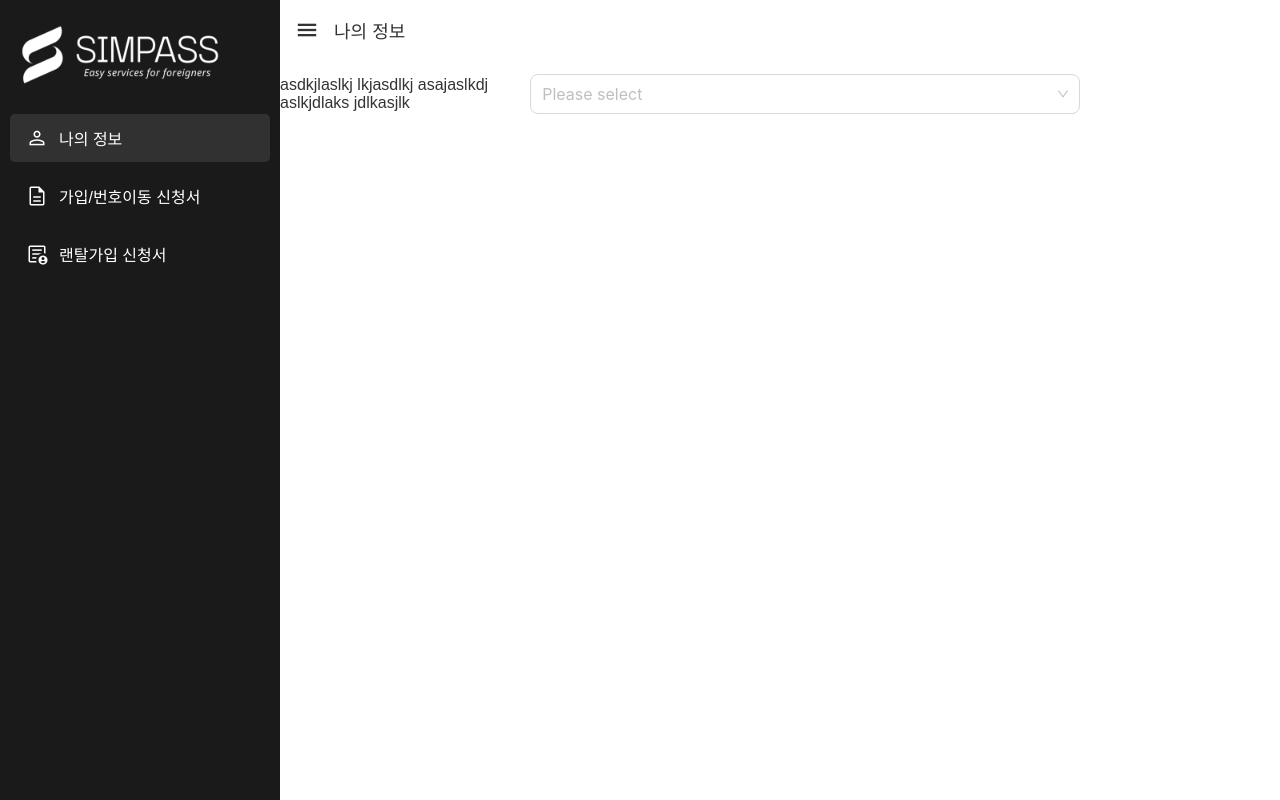
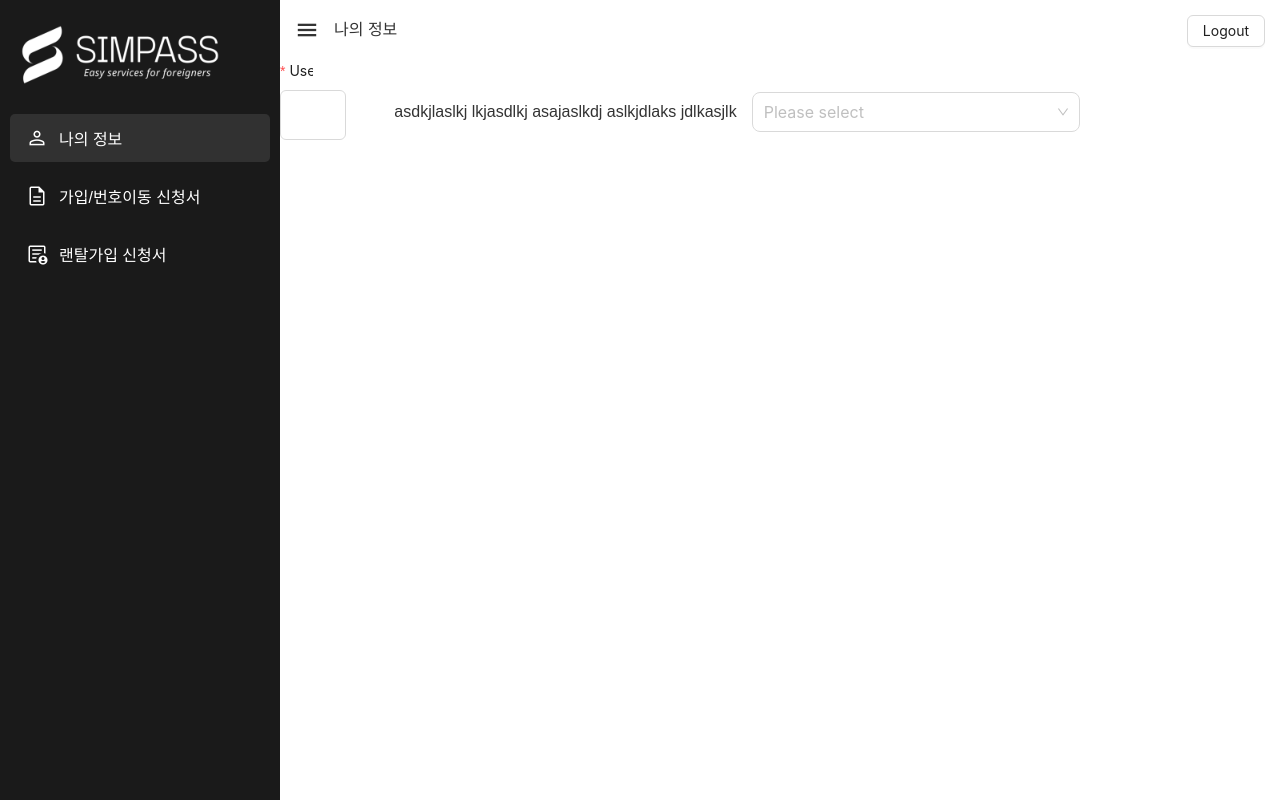
Before and after one commit to itsjasur/vue-manager-simpass, a Vue app: page /profile in a window 1280 px wide. Shown: the top 800 px of the page. Built offline with nearby package versions, Linux system fonts and the light colour scheme; sample sign-in values are in the browser's storage.

Commit message:
dashboard layout updated

```diff
--- a/src/App.vue
+++ b/src/App.vue
@@ -16,5 +16,6 @@
 body {
   margin: 0;
   padding: 0;
+  background-color: blueviolet;
 }
 </style>
--- a/src/components/Header.vue
+++ b/src/components/Header.vue
@@ -1,9 +1,10 @@
 <template>
-  <div class="header">
+  <div class="left">
     <i @click="useSideMenuStore().toggle()" class="material-symbols-outlined"> menu </i>
+    <div class="title"><MenuTitle /></div>
+  </div>
 
-    <p><MenuTitle /></p>
-  </div>
+  <a-button class="button">Logout</a-button>
 </template>
 
 <script setup>
@@ -12,11 +13,25 @@ import { useSideMenuStore } from '../stores/side-menu'
 </script>
 
 <style scoped>
+.button {
+  width: auto;
+}
+
+.left {
+  display: flex;
+  align-items: center;
+}
+
 i {
   font-size: 24px;
-  padding: 0 15px;
+
   cursor: pointer;
 }
+
+.title {
+  padding: 0 15px;
+}
+
 i:hover {
   color: var(--main-color);
 }
--- a/src/views/DashBoardView.vue
+++ b/src/views/DashBoardView.vue
@@ -5,11 +5,15 @@
       class="overlay"
       @click="useSideMenuStore().close()"
     />
-    <div v-if="useSideMenuStore().isSideMenuOpen" class="side-menu">
+    <div
+      v-if="useSideMenuStore().isSideMenuOpen"
+      class="side-menu"
+      :class="{ sideMenuOpen: useSideMenuStore().isSideMenuOpen }"
+    >
       <SideMenu />
     </div>
 
-    <div class="main-content" :class="{ open: useSideMenuStore().isSideMenuOpen }">
+    <div class="main-content" :class="{ sideMenuOpen: useSideMenuStore().isSideMenuOpen }">
       <div class="header">
         <Header />
       </div>
@@ -42,46 +46,49 @@ onMounted(() => {
 </script>
 
 <style scoped>
-.container {
+.side-menu {
+  width: 280px;
   height: 100vh;
+  background-color: #1a1a1a;
+  transition: transform 0.3s ease;
+  position: fixed;
+  top: 0;
+  left: 0;
+  z-index: 1002;
 }
 
-.side-menu {
-  position: fixed;
-  top: 0;
-  width: 280px; /* Fixed width */
-  height: 100vh;
-  background-color: #1a1a1a;
-  z-index: 1000; /* Ensure the side-menu is on top of the overlay */
-}
-
-.header {
-  position: fixed;
-  top: 0;
-  align-items: center;
-  font-size: 18px;
-  font-weight: 500;
-  display: flex;
-  height: 60px;
-  width: 100%;
-  z-index: 1000;
-  background-color: #fff;
+.side-menu.closed {
+  transform: translateX(-100%);
 }
 
 .main-content {
-  /* this is side menu width */
-  margin-left: 0px;
-  /* this is header width */
-  margin-top: 60px;
-  height: 100vh;
+  position: relative;
+  height: 100%;
+  background-color: white;
 }
 
-.main-content.open {
+.main-content.sideMenuOpen {
   margin-left: 280px;
 }
 
+/* Style for Header */
+.header {
+  position: sticky;
+  top: 0;
+  height: 60px;
+  background-color: #fff;
+  text-align: center;
+  line-height: 50px;
+  display: flex;
+  justify-content: space-between;
+  padding: 0 15px;
+}
+
 .view {
-  overflow-y: auto; /* Enable vertical scrolling */
+  z-index: 1000;
+  overflow-x: auto;
+  white-space: nowrap;
+  padding-bottom: 2000px;
 }
 
 /* Media query for mobile devices */
--- a/src/views/ProfileView.vue
+++ b/src/views/ProfileView.vue
@@ -1,7 +1,9 @@
 <template>
   <div class="container">
     <div class="row">
-      <!-- <a-form
+      <a-form
+        class="form1"
+        layout="vertical"
         :model="formState"
         name="basic"
         :label-col="{ span: 8 }"
@@ -17,7 +19,7 @@
         >
           <a-input v-model:value="username" />
         </a-form-item>
-      </a-form> -->
+      </a-form>
 
       <p>asdkjlaslkj lkjasdlkj asajaslkdj aslkjdlaks jdlkasjlk</p>
 
@@ -57,6 +59,9 @@ const options = [...Array(25)].map((_, i) => ({
   min-width: 300px;
 }
 
+.form1 {
+}
+
 .row {
   display: flex;
   width: 100%;
--- a/src/views/RegistrationView.vue
+++ b/src/views/RegistrationView.vue
@@ -1,10 +1,66 @@
-
 <template>
   <h3>Registration page</h3>
 </template>
 
+<script setup></script>
 
+<style scoped>
+.side-menu {
+  position: fixed;
+  top: 0;
+  width: 280px; /* Fixed width */
+  height: 100vh;
+  background-color: #1a1a1a;
+  z-index: 1000; /* Ensure the side-menu is on top of the overlay */
+}
 
+.main-content {
+  /* this is side menu width */
+  margin-left: 0px;
+  /* this is header width */
+  margin-top: 60px;
+  height: 100vw;
+  background-color: yellow;
+}
 
-<script setup>
-</script>
+.main-content.sideMenuOpen {
+  margin-left: 280px;
+}
+
+.header {
+  top: 0;
+  display: flex;
+  font-size: 18px;
+  font-weight: 500;
+  height: 60px;
+  width: 100%;
+  z-index: 1000;
+  background-color: aqua;
+  justify-content: space-between;
+}
+
+.view {
+  overflow-y: auto; /* Enable vertical scrolling */
+}
+
+/* Media query for mobile devices */
+@media (max-width: 767px) {
+  .main-content {
+    margin-left: 0px;
+  }
+  .main-content.open {
+    margin-left: 0px;
+  }
+
+  .overlay {
+    display: block;
+    position: fixed;
+    top: 0;
+    left: 0;
+    width: 100%;
+    height: 100%;
+    background-color: rgba(0, 0, 0, 0.346); /* Semi-transparent black background */
+    z-index: 999; /* Ensure the overlay is on top of other elements */
+  }
+}
+</style>
```
